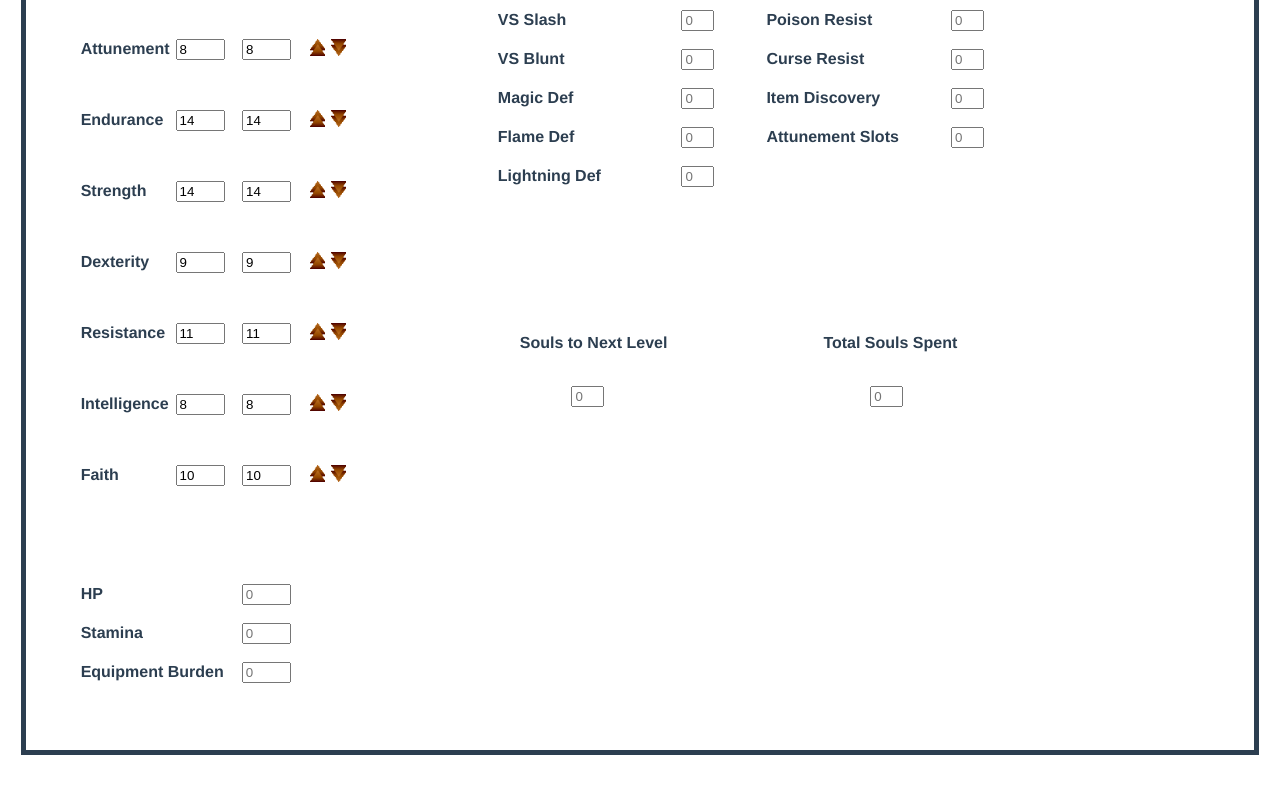
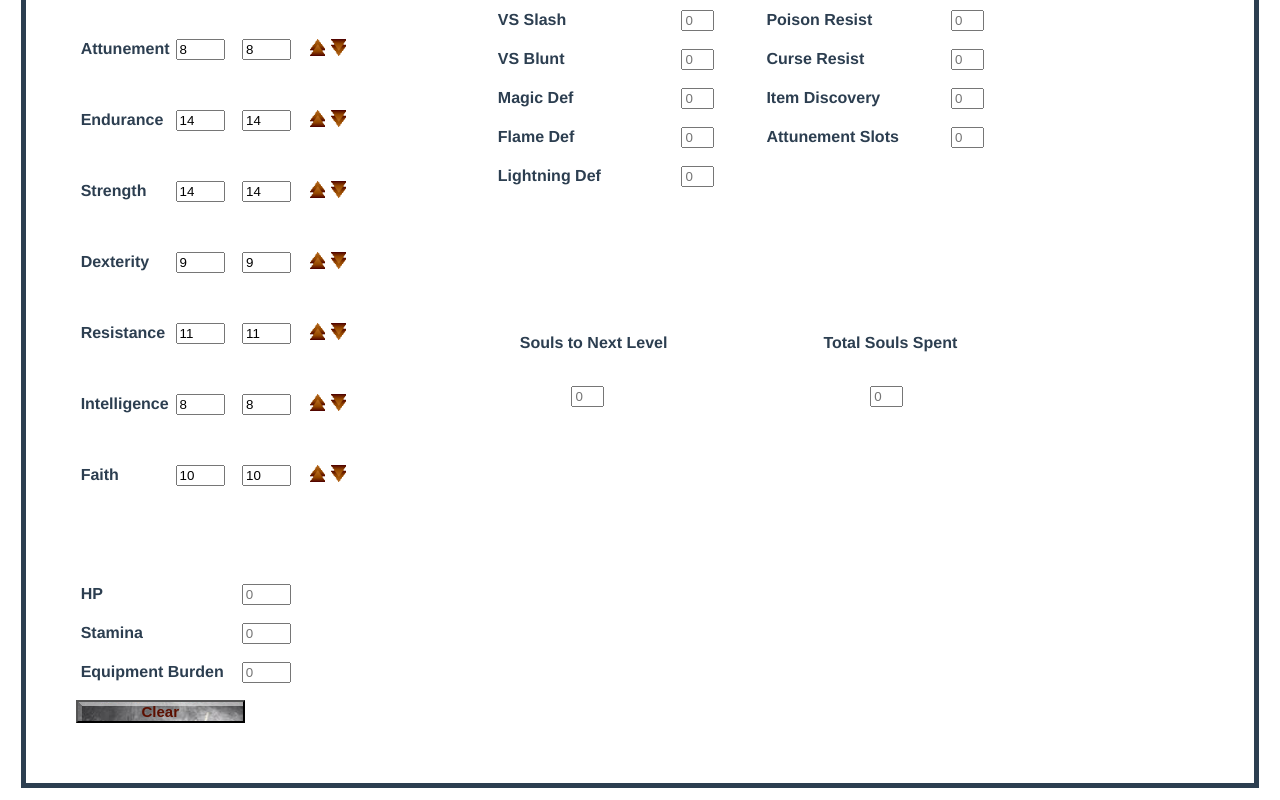
Before and after one commit to flettloff-projects/dark_souls_level_calculator, a Vue app in the folder dark_souls_level_calculator/: page / in a window 1280 px wide. Shown: the part 468-1268 px from the top of the page. Before the commit the page ends 1235 px from the top, so only its background shows below. Built offline with nearby package versions, Linux system fonts and the light colour scheme.

Commit message:
290308/Adding_clickable_functionality_and_stat_limitations

```diff
--- a/dark_souls_level_calculator/src/App.vue
+++ b/dark_souls_level_calculator/src/App.vue
@@ -174,9 +174,14 @@ export default {
       this.gainedStats[stat]++
     },
     levelDown: function(stat) {
-      // Need to stop from going below this.startingStats[stat] and throw an alert
+      if(this.gainedStats.level === 0){
+        if(this.gainedStats[stat] != 0){
+          this.gainedStats[stat]--;
+        }
+      }else {
       this.gainedStats.level--;
       this.gainedStats[stat]--;
+      }
     },
     getStartingStat: function(stat) {
       let characterClass = this.getCurrentClass
@@ -184,8 +189,17 @@ export default {
     },
     getCurrentStat: function(stat) {
       return this.startingStats[stat] + this.gainedStats[stat]
-    }
-  }
+    },
+    updateClass: function(newClass) {
+      // There is a bug here.
+      // After a few clicks it stops working. Everytime it is random. Once 16 times, the other 4 times.
+      this.defaultClass = newClass
+      this.startingStats()
+    },
+    resetFilter: function() {
+      this.classMap.reset()
+  },
+}
 }
 </script>
 
--- a/dark_souls_level_calculator/src/components/ClassSelection.vue
+++ b/dark_souls_level_calculator/src/components/ClassSelection.vue
@@ -1,35 +1,27 @@
 <template>
     <div class="boxed">
-        <img class="resize" hspace="10" vspace="10" src="../assets/class_images/bandit-starting-class-male-dark-souls.jpg">
-        <img class="resize" hspace="10" vspace="10" src="../assets/class_images/cleric-starting-class-male-dark-souls.jpg">
-        <img class="resize" hspace="10" vspace="10" src="../assets/class_images/deprived-starting-class-male-dark-souls.jpg">
-        <img class="resize" hspace="10" vspace="10" src="../assets/class_images/hunter-starting-class-male-dark-souls.jpg">
-        <img class="resize" hspace="10" vspace="10" src="../assets/class_images/pyromancer-starting-class-male-dark-souls.jpg">
-        <img class="resize" hspace="10" vspace="10" src="../assets/class_images/sorcerer-starting-class-male-dark-souls.jpg">
-        <img class="resize" hspace="10" vspace="10" src="../assets/class_images/thief-starting-class-male-dark-souls.jpg">
-        <img class="resize" hspace="10" vspace="10" src="../assets/class_images/wanderer-starting-class-male-dark-souls.jpg">
-        <img class="resize" hspace="10" vspace="10" src="../assets/class_images/warrior-starting-class-male-dark-souls.jpg">
-        <img class="resize" hspace="10" vspace="10" src="../assets/class_images/knight-starting-class-male-dark-souls.jpg">
+        <img class="resize" hspace="10" vspace="10" v-on:click="updateClass('bandit')" src="../assets/class_images/bandit-starting-class-male-dark-souls.jpg">
+        <img class="resize" hspace="10" vspace="10" v-on:click="updateClass('cleric')" src="../assets/class_images/cleric-starting-class-male-dark-souls.jpg">
+        <img class="resize" hspace="10" vspace="10" v-on:click="updateClass('deprived')" src="../assets/class_images/deprived-starting-class-male-dark-souls.jpg">
+        <img class="resize" hspace="10" vspace="10" v-on:click="updateClass('hunter')" src="../assets/class_images/hunter-starting-class-male-dark-souls.jpg">
+        <img class="resize" hspace="10" vspace="10" v-on:click="updateClass('pyromancer')" src="../assets/class_images/pyromancer-starting-class-male-dark-souls.jpg">
+        <img class="resize" hspace="10" vspace="10" v-on:click="updateClass('sorcerer')" src="../assets/class_images/sorcerer-starting-class-male-dark-souls.jpg">
+        <img class="resize" hspace="10" vspace="10" v-on:click="updateClass('theif')" src="../assets/class_images/thief-starting-class-male-dark-souls.jpg">
+        <img class="resize" hspace="10" vspace="10" v-on:click="updateClass('wanderer')" src="../assets/class_images/wanderer-starting-class-male-dark-souls.jpg">
+        <img class="resize" hspace="10" vspace="10" v-on:click="updateClass('warrior')" src="../assets/class_images/warrior-starting-class-male-dark-souls.jpg">
+        <img class="resize" hspace="10" vspace="10" v-on:click="updateClass('knight')" src="../assets/class_images/knight-starting-class-male-dark-souls.jpg">
     </div>
 </template>
 
 <script>
+
 export default {
-    name: 'ClassSelection'
-    // methods: {
-    //     getClassImages : function () {
-    //         var fs = require('fs');
-    //         var files = fs.readdirSync('./assets/class_images/');
-    //         return files;
-    //     }
-    // },
-    // computed: {
-    //     classImages () {
-    //         var fs = require('fs');
-    //         var files = fs.readdirSync('./assets/class_images/');
-    //         return files;
-    //     }
-    // }
+    name: 'ClassSelection',
+    methods: {
+    updateClass: function (newClass) {
+    this.$parent.updateClass(newClass)
+    },
+    }
 }
 
 </script>
--- a/dark_souls_level_calculator/src/components/LevelSection.vue
+++ b/dark_souls_level_calculator/src/components/LevelSection.vue
@@ -48,6 +48,7 @@
         </tr>
         </thead>
         </table>
+         <button @click="resetFilter" class="resetButton">Clear</button>
         </form>
     </div>
 </template>
@@ -103,10 +104,15 @@ export default {
        padding: 50px;
        text-size-adjust: 5px;
    }
-   .button {
-        width: 5%;
-        margin-left: 14%;
+   .resetButton {
+        width: 15%;
+        height: 8%;
         margin-bottom: 10px;
+        position: center;
+        background-image: url("../assets/buttons/clearbtn.png");
+        font-size: 15px;
+        font-weight: 900;
+        color: #5C0F00;
 
    }
    .table {
```
Also changed, not shown: dark_souls_level_calculator/src/assets/buttons/clearbtn.png (added).
